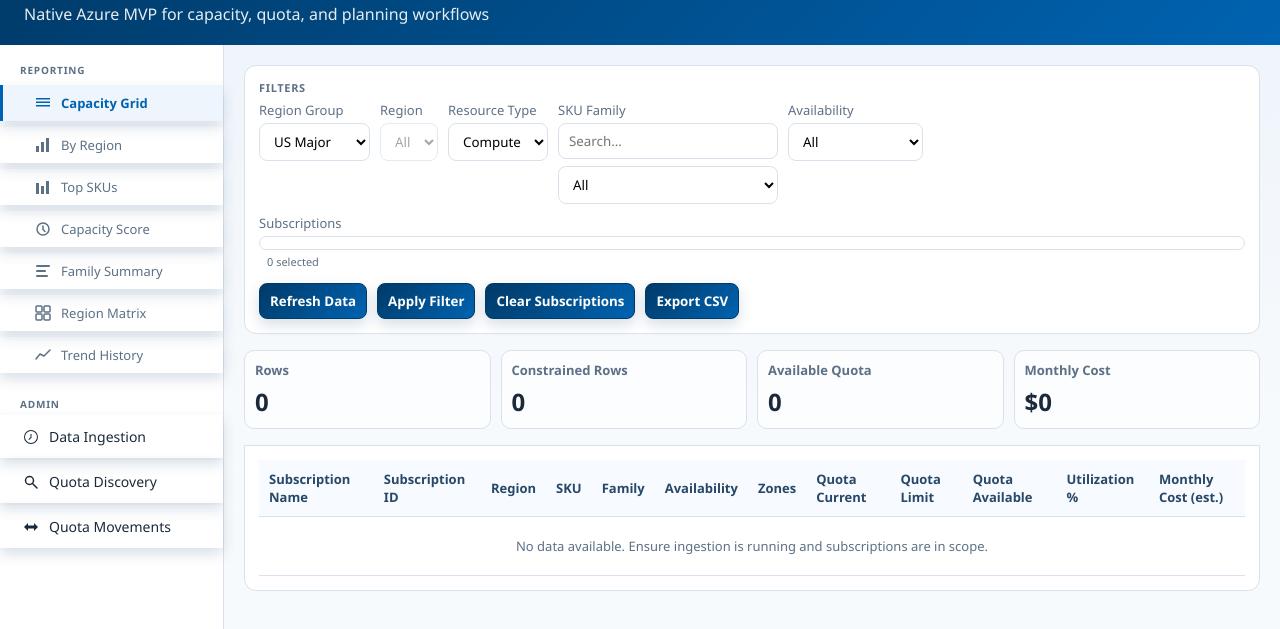
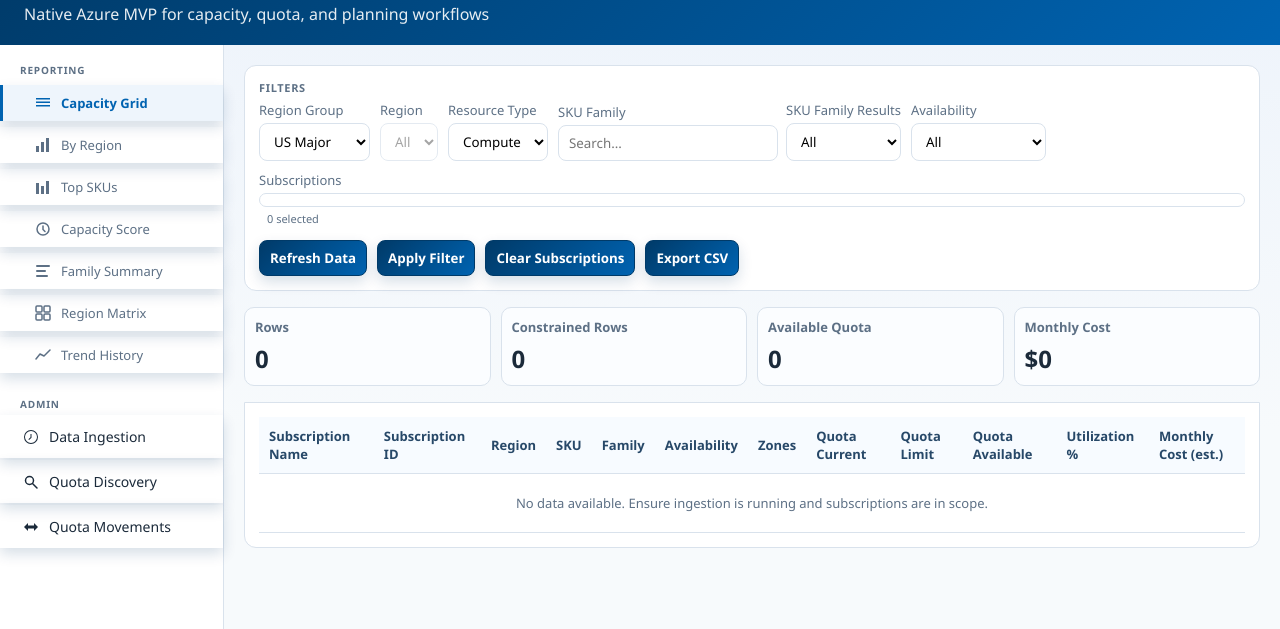
Before and after one commit to wjpigott/Capacity-Planning-Dashboard, a website: page index.html in a window 1280 px wide. Shown: the part 61-690 px from the top of the page. Drawn offline with Linux system fonts and the light colour scheme; no server answers.

Commit message:
Put SKU Family search and results dropdown side-by-side with separate labels

```diff
--- a/index.html
+++ b/index.html
@@ -83,10 +83,14 @@
                 <option value="Other">Other</option>
               </select>
             </label>
-            <label>SKU Family
-              <input type="text" id="familySearch" placeholder="Search..." autocomplete="off" style="margin-bottom:3px;" />
-              <select id="familyFilter" size="1"></select>
-            </label>
+            <div style="display:flex; gap:8px; align-items:flex-end;">
+              <label style="margin:0;">SKU Family
+                <input type="text" id="familySearch" placeholder="Search..." autocomplete="off" />
+              </label>
+              <label style="margin:0;">SKU Family Results
+                <select id="familyFilter" size="1"></select>
+              </label>
+            </div>
             <label>Availability
               <select id="availabilityFilter">
                 <option value="all">All</option>
```
